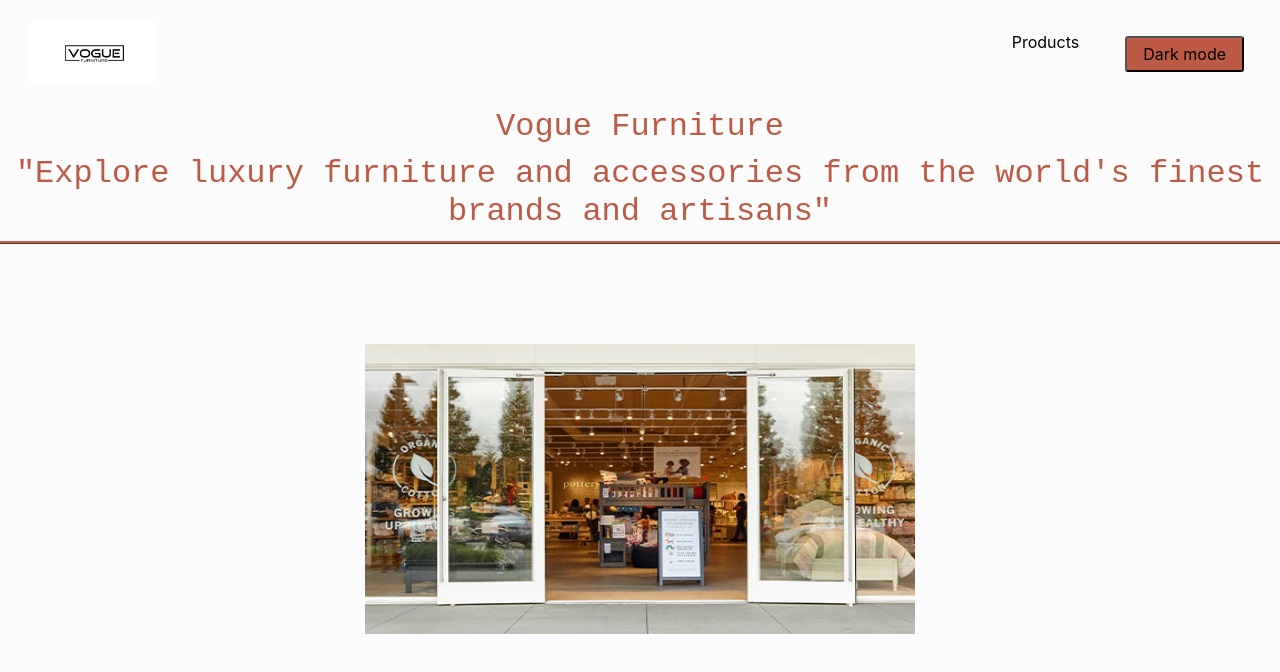
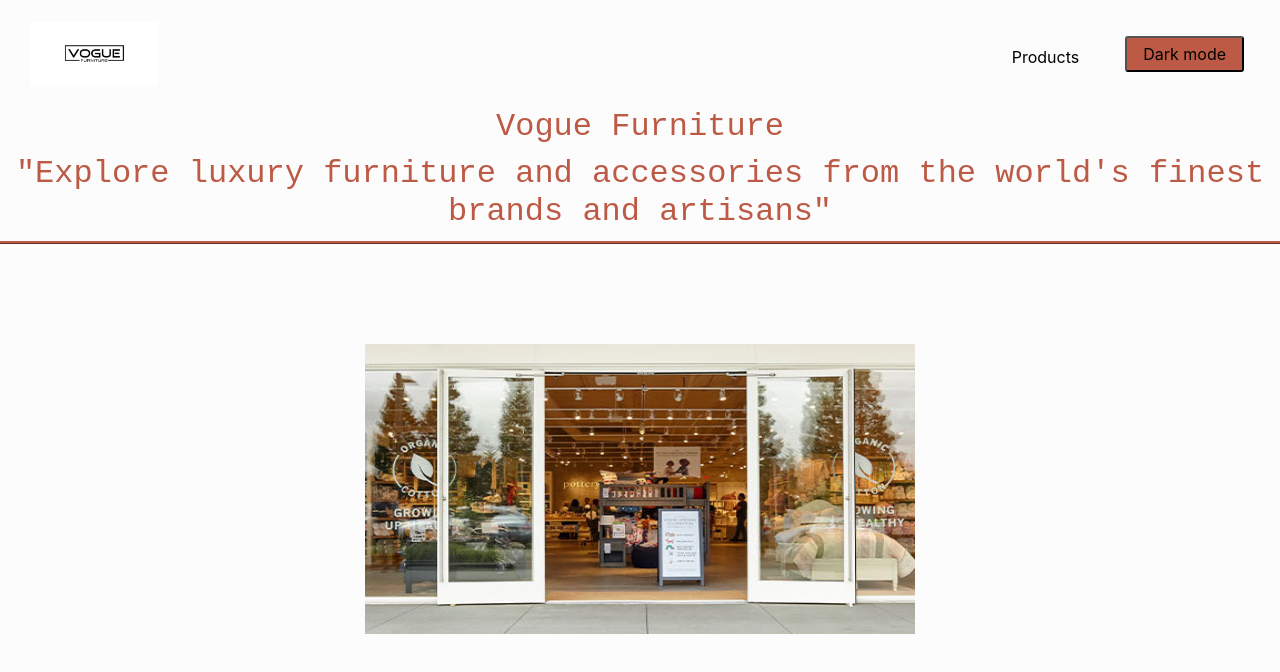
Before and after one commit to lmrabiah/Vogue-Furniture, a React (Create React App) app: page / in a window 1280 px wide. Shown: the top 672 px of the page. Built offline with nearby package versions, Linux system fonts and the light colour scheme; no server answers.

Commit message:
add/update img

```diff
--- a/src/App.js
+++ b/src/App.js
@@ -19,9 +19,9 @@
     red: "#ff3232",
   },
   dark: {
-    mainColor: "pink",
+    mainColor: "white",
     backgroundColor: "black",
-    redShade: "pink",
+    redShade: "white",
     red: "#ff3232",
   },
 };
--- a/src/component/DetailProduct.js
+++ b/src/component/DetailProduct.js
@@ -24,6 +24,7 @@
       <img src={product.img} alt={product.name} />
       <p>{product.description}</p>
       <p>{product.price} </p>
+      <p>{product.shop} </p>
       <DeleteButton productId={product.id}></DeleteButton>
     </DetailWrapper>
   );
--- a/src/component/NavBar.js
+++ b/src/component/NavBar.js
@@ -32,7 +32,15 @@
       </button>
       <div className="collapse navbar-collapse" id="navbarNavAltMarkup">
         <div className="navbar-nav ml-auto">
-          <NavItem to="/products" style={{ margin: 10, float: "right" }}>
+          <NavItem
+            to="/products"
+            style={{
+              margin: 10,
+              float: "right",
+              marginTop: 25,
+              color: props.currentTheme === "light" ? "black" : "white",
+            }}
+          >
             Products
           </NavItem>
           <ThemeButton onClick={props.changeMode}>
--- a/src/component/models/ProductModel.js
+++ b/src/component/models/ProductModel.js
@@ -13,12 +13,16 @@
       name: "",
       price: 0,
       description: "",
-      image: "",
+      img: "",
+      shop: "",
     }
   );
 
   const handleChange = (event) => {
     setProduct({ ...product, [event.target.name]: event.target.value });
+  };
+  const handleImg = (event) => {
+    setProduct({ ...product, img: event.target.files[0] });
   };
 
   const handleSubmit = (event) => {
@@ -74,10 +78,9 @@
         <div className="form-group">
           <label>Image</label>
           <input
-            value={product.img}
             name="img"
-            onChange={handleChange}
-            type="text"
+            onChange={handleImg}
+            type="file"
             className="form-control"
           />
         </div>
--- a/src/stores/productStore.js
+++ b/src/stores/productStore.js
@@ -24,17 +24,29 @@
     }
   };
 
-  updateProduct = (updatedProduct) => {
-    const product = this.products.find(
-      (product) => product.id === updatedProduct.id
-    );
-    for (const key in product) product[key] = updatedProduct[key];
+  updateProduct = async (updatedProduct) => {
+    try {
+      const formData = new FormData();
 
-    product.slug = slugify(product.name);
-    //product.name = updatedProduct.name
-    //product.description = updatedProduct.description
-    //product.shop = updatedProduct.shop
-    //product.img = updatedProduct.img
+      for (const key in updatedProduct)
+        formData.append(key, updatedProduct[key]);
+      console.log(updatedProduct.id);
+      await axios.post(
+        `http://localhost:8000/products/${updatedProduct.id}`,
+        formData
+      );
+
+      const product = this.products.find(
+        (product) => product.id === updatedProduct.id
+      );
+      for (const key in product) product[key] = updatedProduct[key];
+      product.img = URL.createObjectURL(updatedProduct.img);
+    } catch (error) {
+      console.error(
+        "🚀 ~ file: productStore.js ~ line 35 ~ ProductStore ~ updateProduct ~ error",
+        error
+      );
+    }
   };
 
   creatProduct = async (newProduct) => {
@@ -43,9 +55,12 @@
     // this.products.push(newProduct);
 
     try {
-      const response = await axios.post(
+      const formData = new FormData();
+
+      for (const key in newProduct) formData.append(key, newProduct[key]);
+      const response = await axios.put(
         "http://localhost:8000/products",
-        newProduct
+        formData
       );
       this.products.push(response.data);
     } catch (error) {
--- a/src/styles.js
+++ b/src/styles.js
@@ -29,8 +29,8 @@
   color: Black;
 
   &.active {
-    color: black;
-    background-color: grey;
+    color: ${(props) => props.theme.mainColor};
+    text-decoration-line: underline;
   }
 `;
 
```
